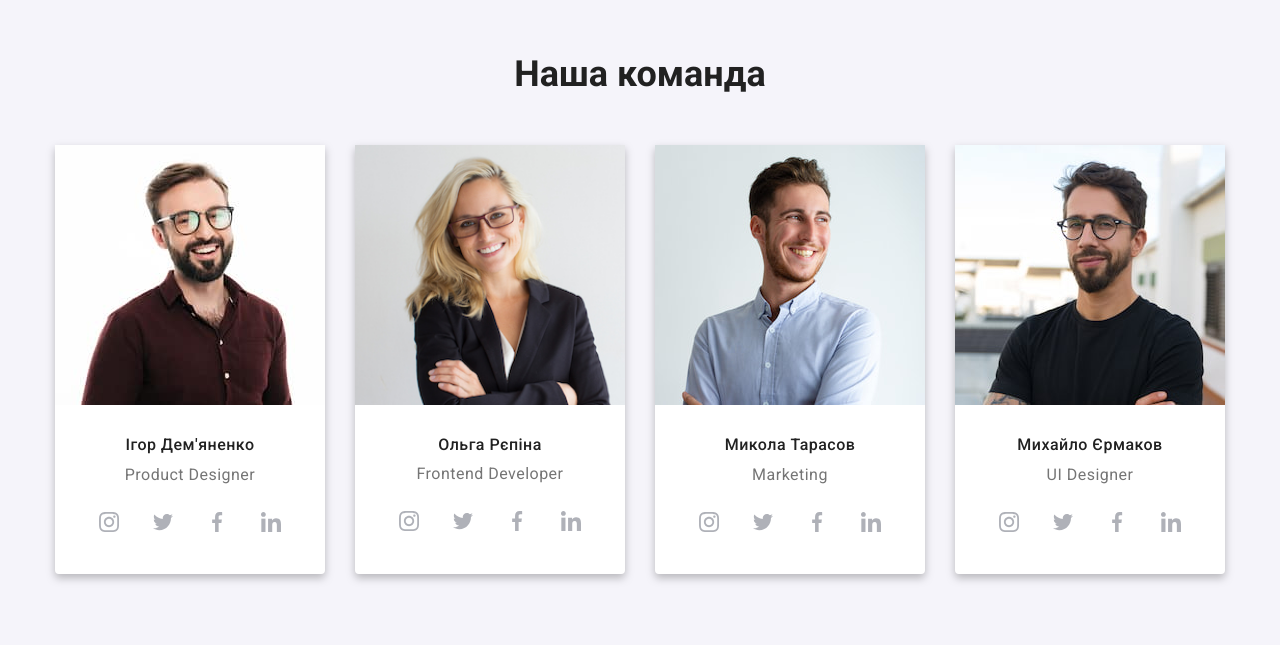
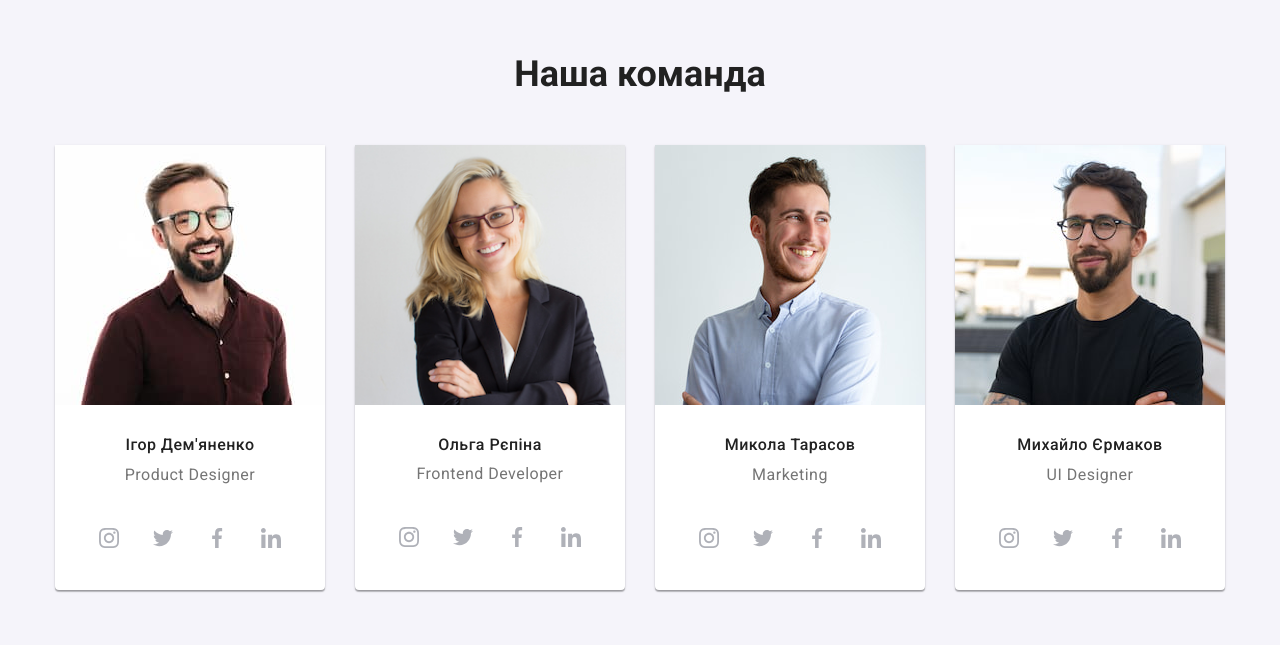
Before and after one commit to YaroslavRebrina/goit-markup-hw-07, a plain HTML site: page index.html in a window 1280 px wide. Shown: the part 1632-2277 px from the top of the page. Drawn offline with nearby package versions, Linux system fonts and the light colour scheme.

Commit message:
доробив секцію команди

```diff
--- a/css/styles.css
+++ b/css/styles.css
@@ -690,29 +690,31 @@ margin-left: 50px;
 /* our team */
 
 
-.our-team{
+.section-team{
     background-color: var(--third-bg-color);
 }
-.our-team .flexbox{
+.section-team__flexbox{
     display: flex;
     gap: 30px;
 }
 
-.our-team .item{
+.section-team__item{
     background-color:#fff;
-    filter: drop-shadow(0px 4px 4px rgba(0, 0, 0, 0.25));
+    box-shadow: 0px 1px 3px rgba(0, 0, 0, 0.12),
+    0px 1px 1px rgba(0, 0, 0, 0.14), 0px 2px 1px rgba(0, 0, 0, 0.2);
+        border-radius: 0px 0px 4px 4px;
     border-bottom-left-radius: 4px;
     border-bottom-right-radius:4px;
 }
-.team-wrap{
+.section-team__wrap{
     padding: 30px 0;
 }
 
-.our-team .sections-headers{
+.sections-headers--team{
     margin-bottom: 50px;
 }
 
-.our-team h3{
+.section-team__name{
     margin-bottom: 10px;
 
     text-align: center;
@@ -722,13 +724,14 @@ margin-left: 50px;
     letter-spacing: 0.03em;
 }
 
-.our-team p{
+.section-team__postion{
     text-align: center;
     color: var(--secondary-txt-color);
     font-size: 16px;
     line-height: 1.19;
     letter-spacing: 0.03em;
 }
+
 .social-list{
     display: flex;
     justify-content: center;
--- a/index.html
+++ b/index.html
@@ -151,32 +151,32 @@
       </div>
     </section>
     <!-- our team  -->
-    <section class="section our-team">
+    <section class="section section-team">
       <div class="container">
-        <h2 class="sections-headers">Наша команда</h2>
-        <ul class="list flexbox">
-          <li class="item">
+        <h2 class="sections-headers sections-headers--team">Наша команда</h2>
+        <ul class="list section-team__flexbox">
+          <li class="section-team__item">
             <img src="./image/studio-page/hwteam1.jpg" alt="фото Ігора Дем'яненко" width="270" />
-            <div class="team-wrap">
-              <h3>Ігор Дем'яненко</h3>
-              <p>Product Designer</p>
+            <div class="section-team__wrap">
+              <h3 class="section-team__name">Ігор Дем'яненко</h3>
+              <p class="section-team__postion">Product Designer</p>
               <ul class="social-list list">
-                <li class="social-item">
+                <li class="social-list">
                   <a href="https://www.instagram.com/" class="social-link"><svg class="social-icons">
                       <use href="./image/icons/symbol-defs.svg#icon-instagram"></use>
                     </svg></a>
                 </li>
-                <li class="social-item">
+                <li class="social-list">
                   <a href="https://twitter.com/" class="social-link"><svg class="social-icons">
                       <use href="./image/icons/symbol-defs.svg#icon-twitter"></use>
                     </svg></a>
                 </li>
-                <li class="social-item">
+                <li class="social-list">
                   <a href="https://www.facebook.com/" class="social-link"><svg class="social-icons">
                       <use href="./image/icons/symbol-defs.svg#icon-facebook"></use>
                     </svg></a>
                 </li>
-                <li class="social-item">
+                <li class="social-list">
                   <a href="https://www.linkedin.com/" class="social-link"><svg class="social-icons">
                       <use href="./image/icons/symbol-defs.svg#icon-linkedin"></use>
                     </svg></a>
@@ -184,28 +184,28 @@
               </ul>
             </div>
           </li>
-          <li class="item">
+          <li class="section-team__item">
             <img src="./image/studio-page/hwteam2.jpg" alt="фото Ольги Рєпіної" width="270" />
-            <div class="team-wrap">
-              <h3>Ольга Рєпіна</h3>
-              <p>Frontend Developer</p>
+            <div class="section-team__wrap">
+              <h3 class="section-team__name">Ольга Рєпіна</h3>
+              <p class="section-team__postion">Frontend Developer</p>
               <ul class="social-list list">
-                <li class="social-item">
+                <li class="social-list">
                   <a href="https://www.instagram.com/" class="social-link"><svg class="social-icons">
                       <use href="./image/icons/symbol-defs.svg#icon-instagram"></use>
                     </svg></a>
                 </li>
-                <li class="social-item">
+                <li class="social-list">
                   <a href="https://twitter.com/" class="social-link"><svg class="social-icons">
                       <use href="./image/icons/symbol-defs.svg#icon-twitter"></use>
                     </svg></a>
                 </li>
-                <li class="social-item">
+                <li class="social-list">
                   <a href="https://www.facebook.com/" class="social-link"><svg class="social-icons">
                       <use href="./image/icons/symbol-defs.svg#icon-facebook"></use>
                     </svg></a>
                 </li>
-                <li class="social-item">
+                <li class="social-list">
                   <a href="https://www.linkedin.com/" class="social-link"><svg class="social-icons">
                       <use href="./image/icons/symbol-defs.svg#icon-linkedin"></use>
                     </svg></a>
@@ -213,28 +213,28 @@
               </ul>
             </div>
           </li>
-          <li class="item">
+          <li class="section-team__item">
             <img src="./image/studio-page/hwteam3.jpg" alt="фото Миколи Тарасова" width="270" />
-            <div class="team-wrap">
-              <h3>Микола Тарасов</h3>
-              <p>Marketing</p>
+            <div class="section-team__wrap">
+              <h3 class="section-team__name">Микола Тарасов</h3>
+              <p class="section-team__postion">Marketing</p>
               <ul class="social-list list">
-                <li class="social-item">
+                <li class="social-list">
                   <a href="https://www.instagram.com/" class="social-link"><svg class="social-icons">
                       <use href="./image/icons/symbol-defs.svg#icon-instagram"></use>
                     </svg></a>
                 </li>
-                <li class="social-item">
+                <li class="social-list">
                   <a href="https://twitter.com/" class="social-link"><svg class="social-icons">
                       <use href="./image/icons/symbol-defs.svg#icon-twitter"></use>
                     </svg></a>
                 </li>
-                <li class="social-item">
+                <li class="social-list">
                   <a href="https://www.facebook.com/" class="social-link"><svg class="social-icons">
                       <use href="./image/icons/symbol-defs.svg#icon-facebook"></use>
                     </svg></a>
                 </li>
-                <li class="social-item">
+                <li class="social-list">
                   <a href="https://www.linkedin.com/" class="social-link"><svg class="social-icons">
                       <use href="./image/icons/symbol-defs.svg#icon-linkedin"></use>
                     </svg></a>
@@ -242,28 +242,28 @@
               </ul>
             </div>
           </li>
-          <li class="item">
+          <li class="section-team__item">
             <img src="./image/studio-page/hwteam4.jpg" alt="фото Михайла Єрмакова" width="270" />
-            <div class="team-wrap">
-              <h3>Михайло Єрмаков</h3>
-              <p>UI Designer</p>
+            <div class="section-team__wrap">
+              <h3 class="section-team__name">Михайло Єрмаков</h3>
+              <p class="section-team__postion">UI Designer</p>
               <ul class="social-list list">
-                <li class="social-item">
+                <li class="social-list">
                   <a href="https://www.instagram.com/" class="social-link"><svg class="social-icons">
                       <use href="./image/icons/symbol-defs.svg#icon-instagram"></use>
                     </svg></a>
                 </li>
-                <li class="social-item">
+                <li class="social-list">
                   <a href="https://twitter.com/" class="social-link"><svg class="social-icons">
                       <use href="./image/icons/symbol-defs.svg#icon-twitter"></use>
                     </svg></a>
                 </li>
-                <li class="social-item">
+                <li class="social-list">
                   <a href="https://www.facebook.com/" class="social-link"><svg class="social-icons">
                       <use href="./image/icons/symbol-defs.svg#icon-facebook"></use>
                     </svg></a>
                 </li>
-                <li class="social-item">
+                <li class="social-list">
                   <a href="https://www.linkedin.com/" class="social-link"><svg class="social-icons">
                       <use href="./image/icons/symbol-defs.svg#icon-linkedin"></use>
                     </svg></a>
```
